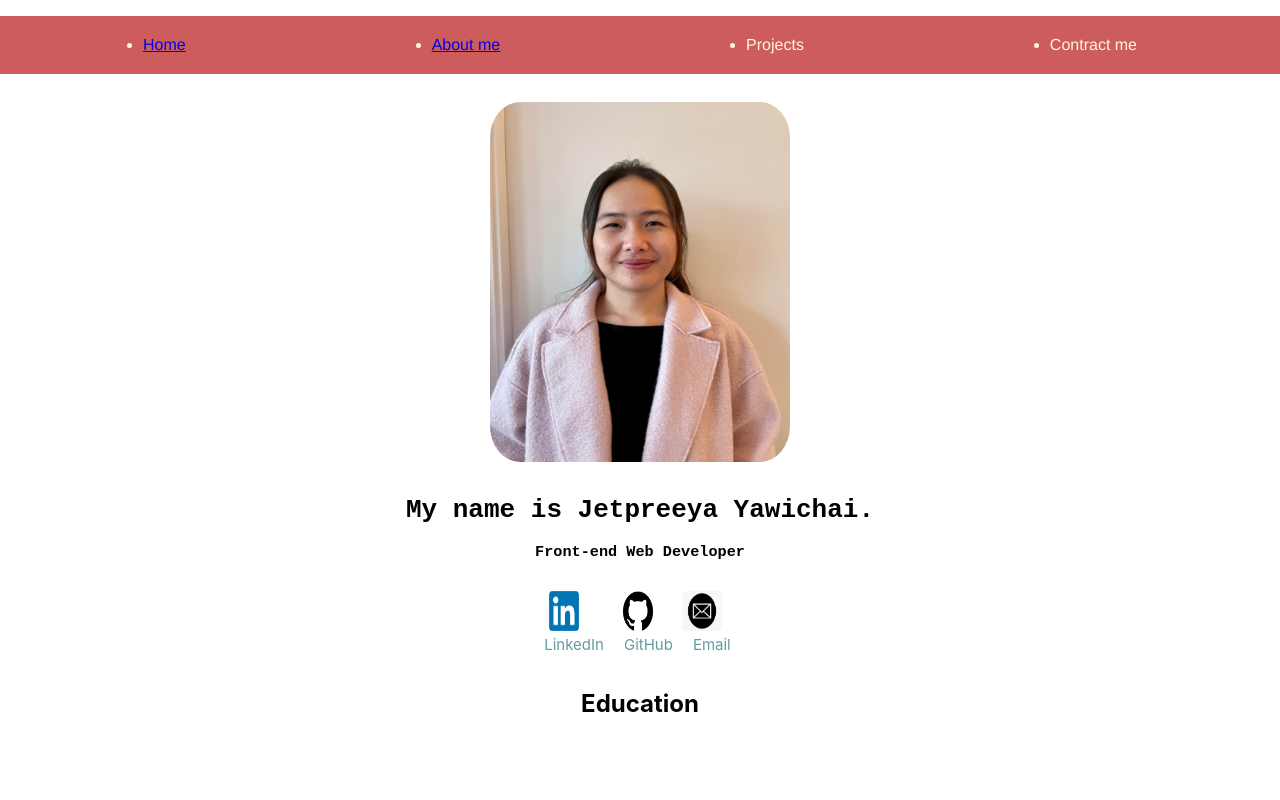
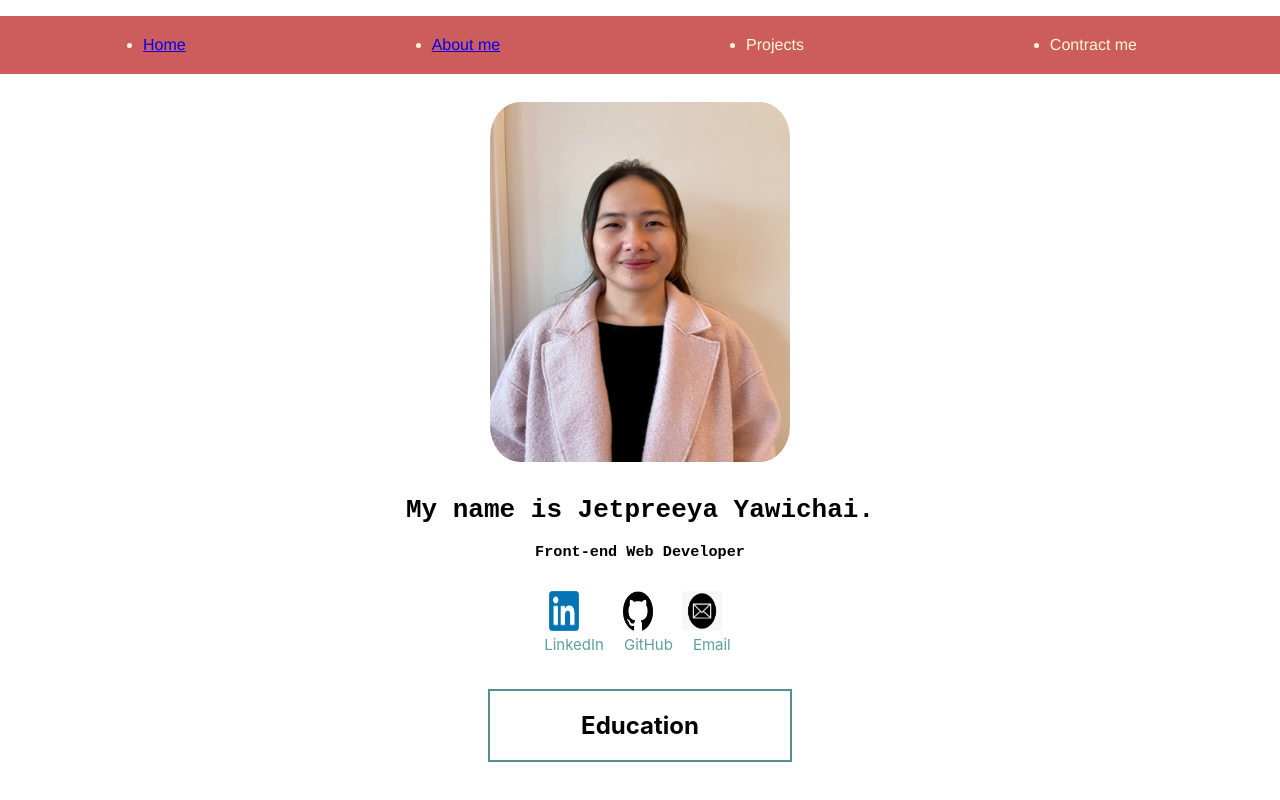
Before and after one commit to Jetpreeya/Portfolio, a React (Create React App) app in the folder jetpreeya-cv/: page /AboutMe in a window 1280 px wide. Built offline with nearby package versions, Linux system fonts and the light colour scheme.

Commit message:
Education Header

```diff
--- a/jetpreeya-cv/src/components/aboutMe/aboutMe.css
+++ b/jetpreeya-cv/src/components/aboutMe/aboutMe.css
@@ -0,0 +1,11 @@
+.AboutMe{
+    display: flex;
+    align-items: center;
+    justify-content: center;
+    margin-top: 20px;
+}
+.Education{
+    width: 300px;
+    border: 2px solid #568f90;
+
+}
--- a/jetpreeya-cv/src/components/aboutMe/aboutMe.js
+++ b/jetpreeya-cv/src/components/aboutMe/aboutMe.js
@@ -3,7 +3,9 @@ import "./aboutMe.css";
 const AboutMe = () => {
   return (
     <div className="AboutMe">
+        <div className="Education">
         <h2>Education</h2>
+        </div>
     </div>
 
   );
```
